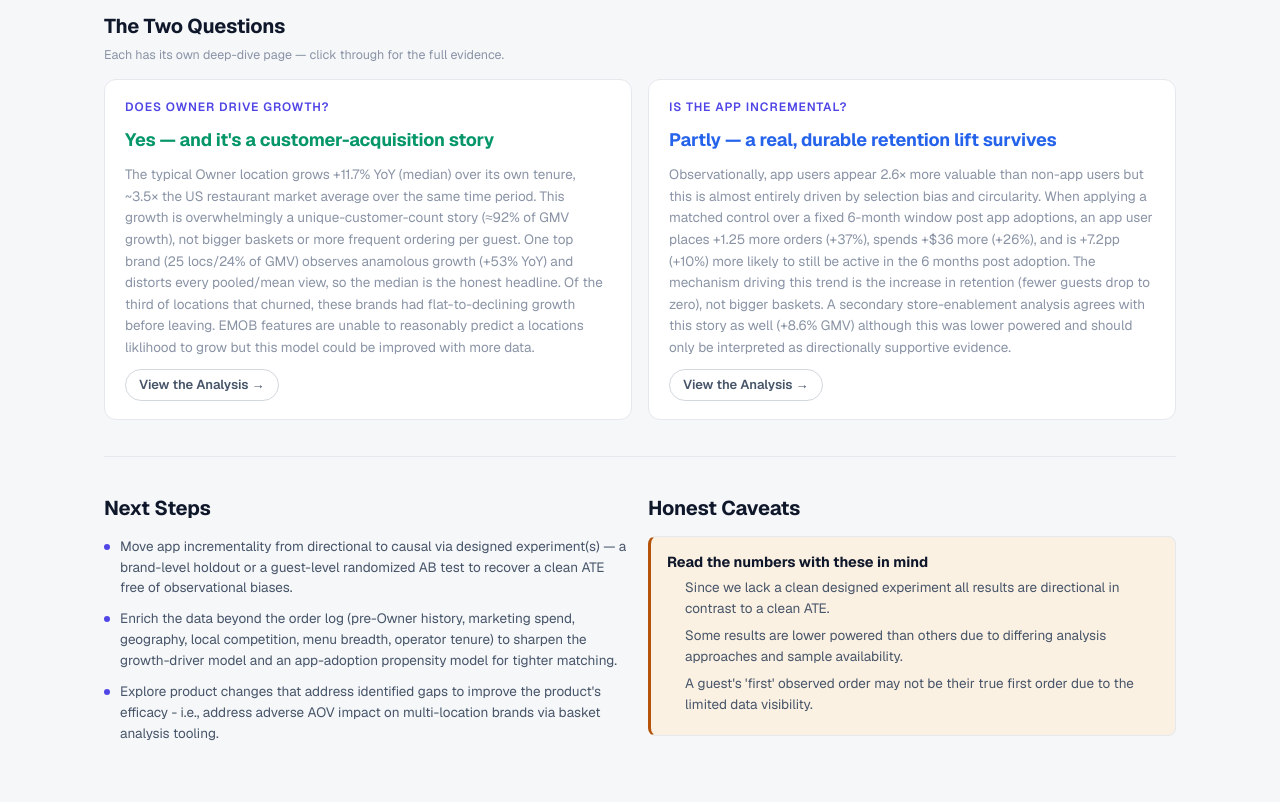
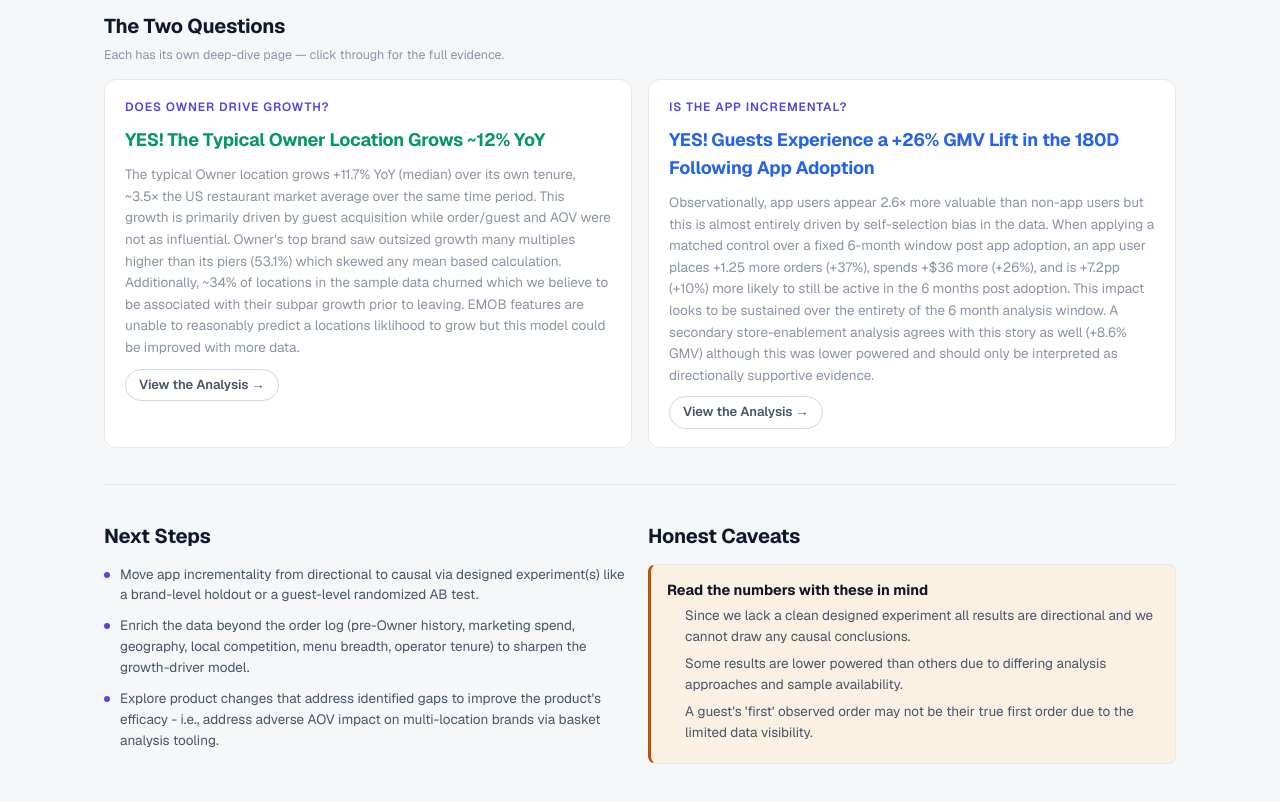
Before and after one commit to ShravanVijayabaskaran/sv-owner-growth-case-study, a Next.js app: page / in a window 1280 px wide. Shown: the part 460-1262 px from the top of the page. Built offline with nearby package versions, Linux system fonts and the light colour scheme.

Commit message:
Update exec.ts

```diff
--- a/src/data/exec.ts
+++ b/src/data/exec.ts
@@ -17,26 +17,26 @@
 export const EXEC_FINDINGS: { q: string; verdict: string; body: string; tone: "success" | "info" }[] = [
   {
     q: "Does Owner drive growth?",
-    verdict: "Yes — and it's a customer-acquisition story",
-    body: "The typical Owner location grows +11.7% YoY (median) over its own tenure, ~3.5× the US restaurant market average over the same time period. This growth is overwhelmingly a unique-customer-count story (≈92% of GMV growth), not bigger baskets or more frequent ordering per guest. One top brand (25 locs/24% of GMV) observes anamolous growth (+53% YoY) and distorts every pooled/mean view, so the median is the honest headline. Of the third of locations that churned, these brands had flat-to-declining growth before leaving. EMOB features are unable to reasonably predict a locations liklihood to grow but this model could be improved with more data.",
+    verdict: "YES! The Typical Owner Location Grows ~12% YoY",
+    body: "The typical Owner location grows +11.7% YoY (median) over its own tenure, ~3.5× the US restaurant market average over the same time period. This growth is primarily driven by guest acquisition while order/guest and AOV were not as influential. Owner's top brand saw outsized growth many multiples higher than its piers (53.1%) which skewed any mean based calculation. Additionally, ~34% of locations in the sample data churned which we believe to be associated with their subpar growth prior to leaving. EMOB features are unable to reasonably predict a locations liklihood to grow but this model could be improved with more data.",
     tone: "success",
   },
   {
     q: "Is the app incremental?",
-    verdict: "Partly — a real, durable retention lift survives",
-    body: "Observationally, app users appear 2.6× more valuable than non-app users but this is almost entirely driven by selection bias and circularity. When applying a matched control over a fixed 6-month window post app adoptions, an app user places +1.25 more orders (+37%), spends +$36 more (+26%), and is +7.2pp (+10%) more likely to still be active in the 6 months post adoption. The mechanism driving this trend is the increase in retention (fewer guests drop to zero), not bigger baskets. A secondary store-enablement analysis agrees with this story as well (+8.6% GMV) although this was lower powered and should only be interpreted as directionally supportive evidence.",
+    verdict: "YES! Guests Experience a +26% GMV Lift in the 180D Following App Adoption",
+    body: "Observationally, app users appear 2.6× more valuable than non-app users but this is almost entirely driven by self-selection bias in the data. When applying a matched control over a fixed 6-month window post app adoption, an app user places +1.25 more orders (+37%), spends +$36 more (+26%), and is +7.2pp (+10%) more likely to still be active in the 6 months post adoption. This impact looks to be sustained over the entirety of the 6 month analysis window. A secondary store-enablement analysis agrees with this story as well (+8.6% GMV) although this was lower powered and should only be interpreted as directionally supportive evidence.",
     tone: "info",
   },
 ];
 
 export const EXEC_NEXT = [
-  "Move app incrementality from directional to causal via designed experiment(s) — a brand-level holdout or a guest-level randomized AB test to recover a clean ATE free of observational biases.",
-  "Enrich the data beyond the order log (pre-Owner history, marketing spend, geography, local competition, menu breadth, operator tenure) to sharpen the growth-driver model and an app-adoption propensity model for tighter matching.",
+  "Move app incrementality from directional to causal via designed experiment(s) like a brand-level holdout or a guest-level randomized AB test.",
+  "Enrich the data beyond the order log (pre-Owner history, marketing spend, geography, local competition, menu breadth, operator tenure) to sharpen the growth-driver model.",
   "Explore product changes that address identified gaps to improve the product's efficacy - i.e., address adverse AOV impact on multi-location brands via basket analysis tooling.",
 ];
 
 export const EXEC_CAVEATS = [
-  "Since we lack a clean designed experiment all results are directional in contrast to a clean ATE.",
+  "Since we lack a clean designed experiment all results are directional and we cannot draw any causal conclusions.",
   "Some results are lower powered than others due to differing analysis approaches and sample availability.",
   "A guest's 'first' observed order may not be their true first order due to the limited data visibility.",
 ];
```
